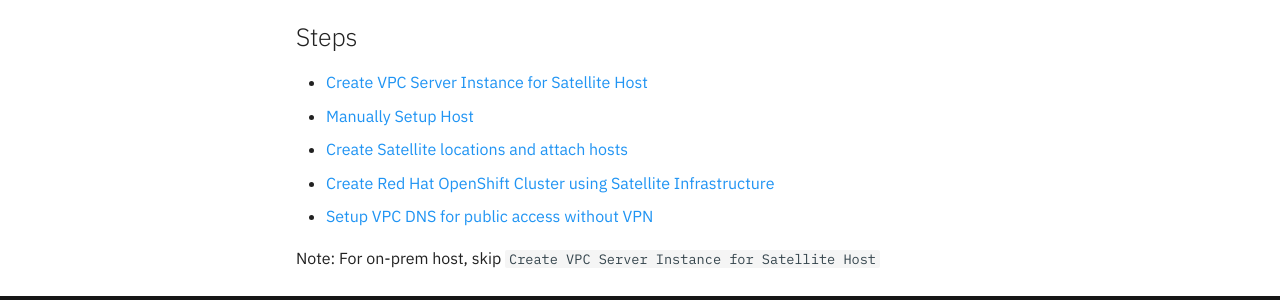
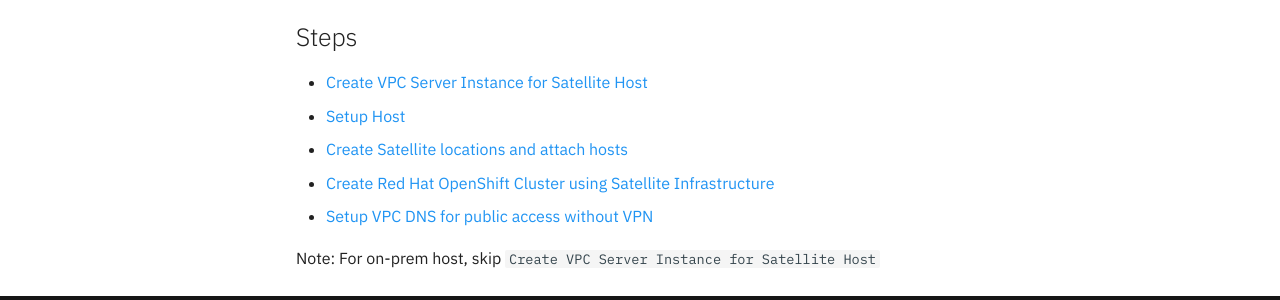
Before and after one commit to IraAngeles-IBM/IBM-Satellite-VPC-RH-OCP, an MkDocs documentation site: the page built from docs/index.md, in a window 1280 px wide and 985 px high. Shown: the part 645-945 px from the top of the window. Built offline with MkDocs 1.6.1 and Material for MkDocs 9.7.7, drawn with Linux system fonts in a browser that asks for light colours; comment, search, counter and statistics services are not loaded.

Commit message:
updated index.md

```diff
--- a/docs/index.md
+++ b/docs/index.md
@@ -16,7 +16,7 @@
 ## Steps
 
 * [Create VPC Server Instance for Satellite Host](vpc-setup.md)
-* [Manually Setup Host](manual-host-setup.md)
+* [Setup Host](manual-host-setup.md)
 * [Create Satellite locations and attach hosts](attach-hosts.md)
 * [Create Red Hat OpenShift Cluster using Satellite Infrastructure](roks-setup.md)
 * [Setup VPC DNS for public access without VPN](vpc-dns-setup.md)
```
